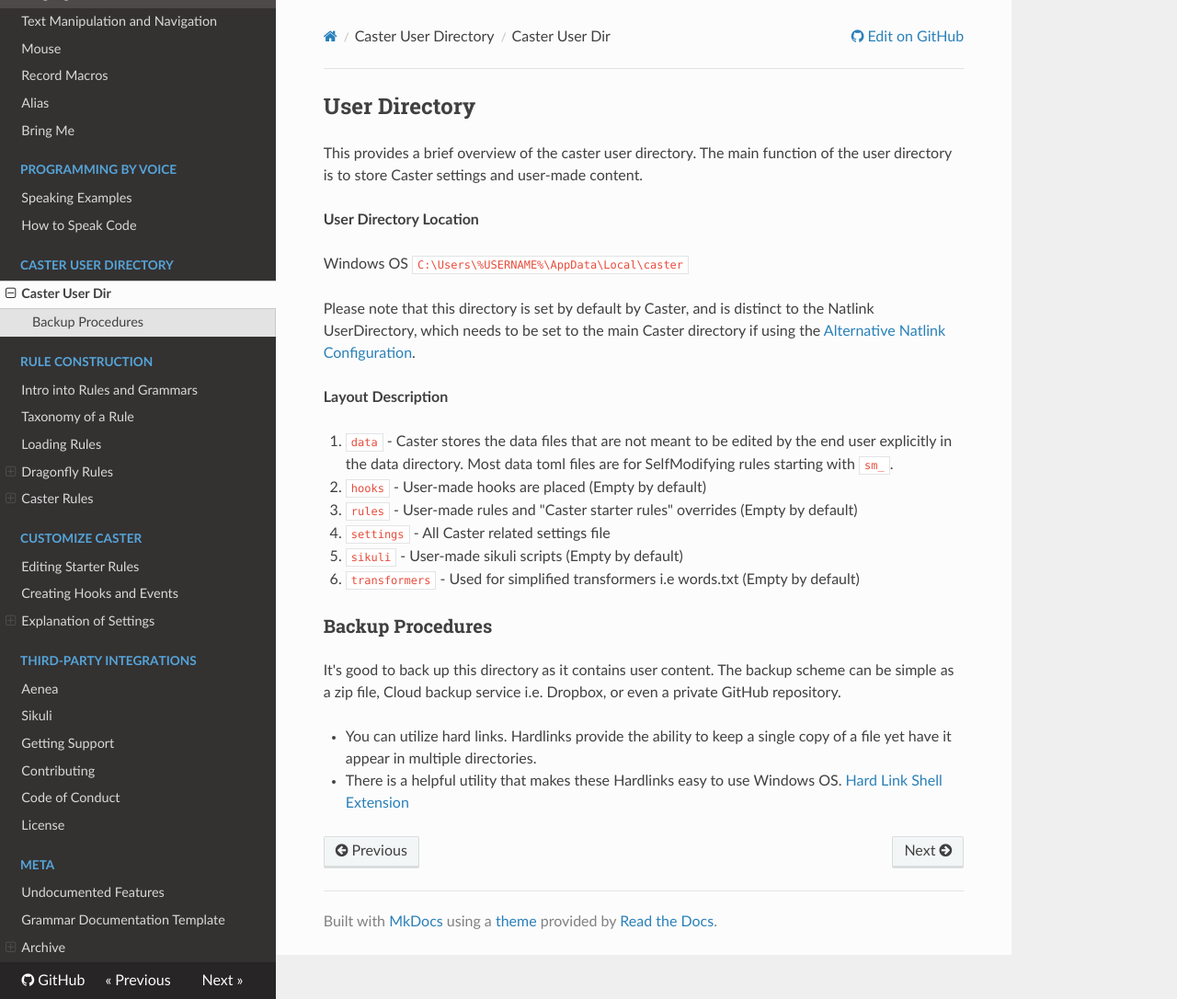
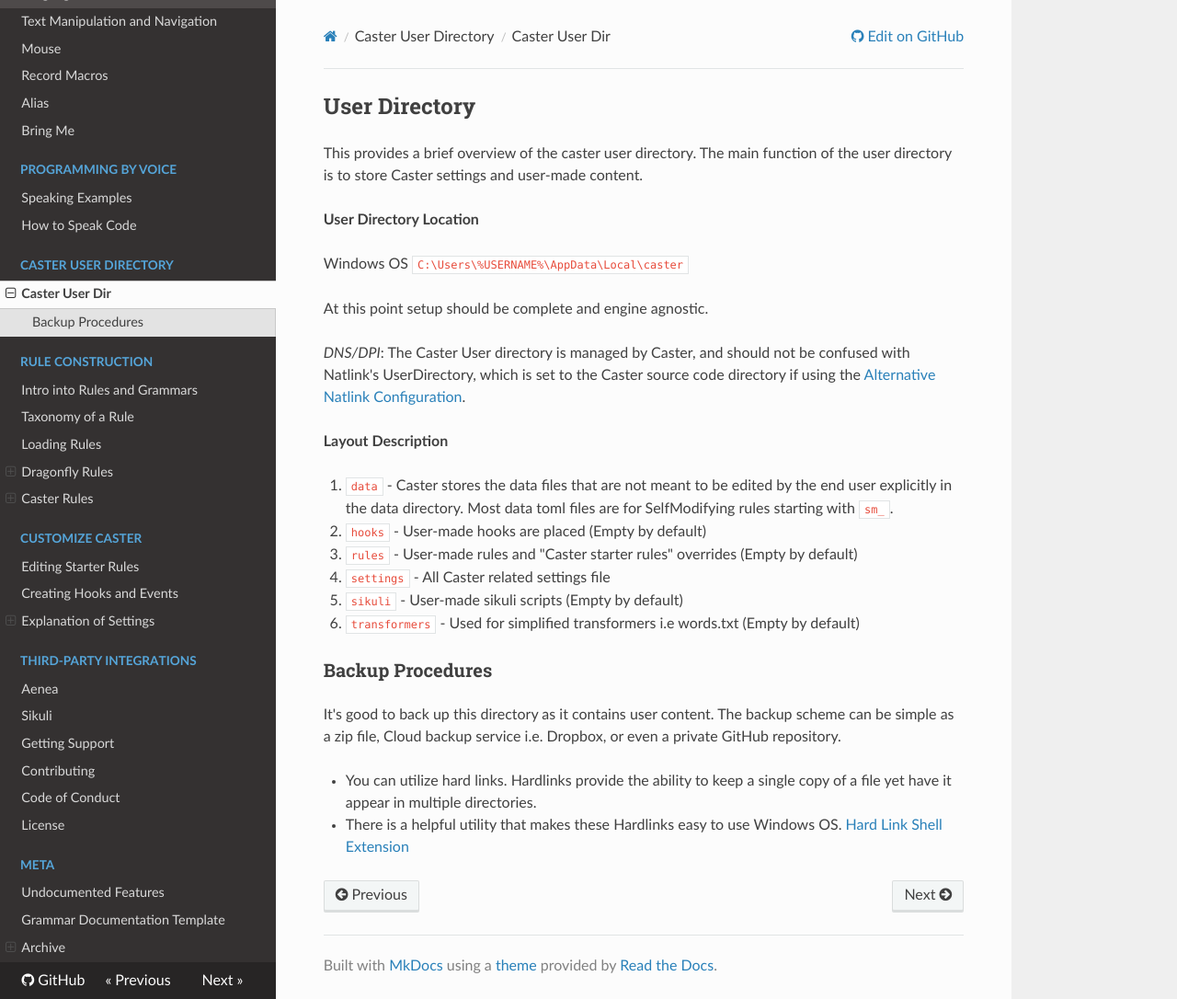
Before and after one commit to dictation-toolbox/Caster, an MkDocs documentation site: the page built from docs/readthedocs/User_Dir/Caster_User_Dir.md, in a window 1280 px wide and 1086 px high. Shown: the whole window at 92% size. Built offline with MkDocs 1.6.1, drawn with Linux system fonts in a browser that asks for light colours; nearby versions of some CDN libraries; comment, search, counter and statistics services are not loaded.

Commit message:
Change description to reflect that at this point setup should be engine agnostic

```diff
--- a/docs/readthedocs/User_Dir/Caster_User_Dir.md
+++ b/docs/readthedocs/User_Dir/Caster_User_Dir.md
@@ -6,7 +6,9 @@ This provides a brief overview of the caster user directory. The main function o
 
 Windows  OS `C:\Users\%USERNAME%\AppData\Local\caster`
 
-Please note that this directory is set by default by Caster, and is distinct to the Natlink UserDirectory, which needs to be set to the main Caster directory if using the [Alternative Natlink Configuration](https://caster.readthedocs.io/en/latest/readthedocs/Installation/Dragon_NaturallySpeaking/#-alternative-natlink-configuration).
+At this point setup should be complete and engine agnostic.
+
+*DNS/DPI*: The Caster User directory is managed by Caster, and should not be confused with Natlink's UserDirectory, which is set to the Caster source code directory if using the [Alternative Natlink Configuration](https://caster.readthedocs.io/en/latest/readthedocs/Installation/Dragon_NaturallySpeaking/#-alternative-natlink-configuration).
 
 **Layout  Description**
 
```
